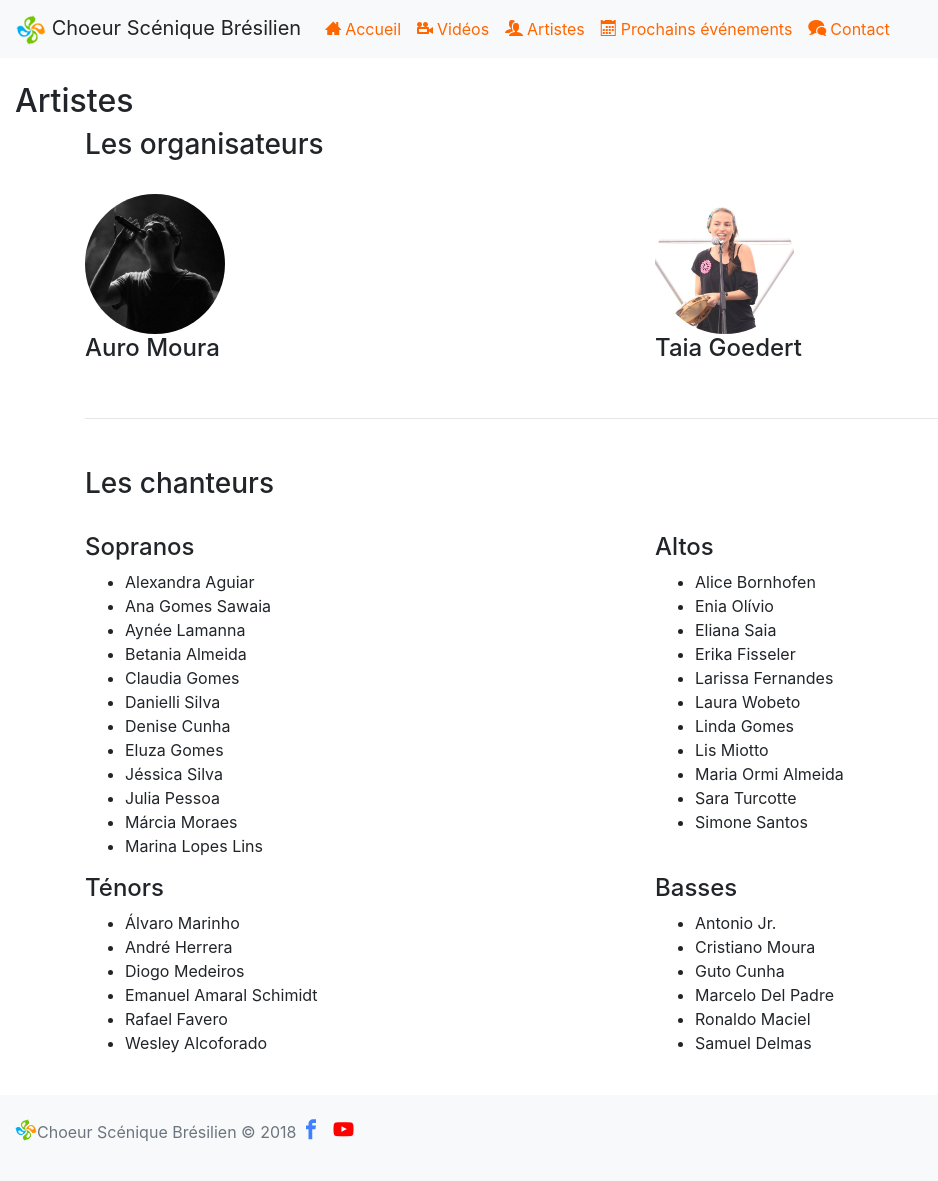
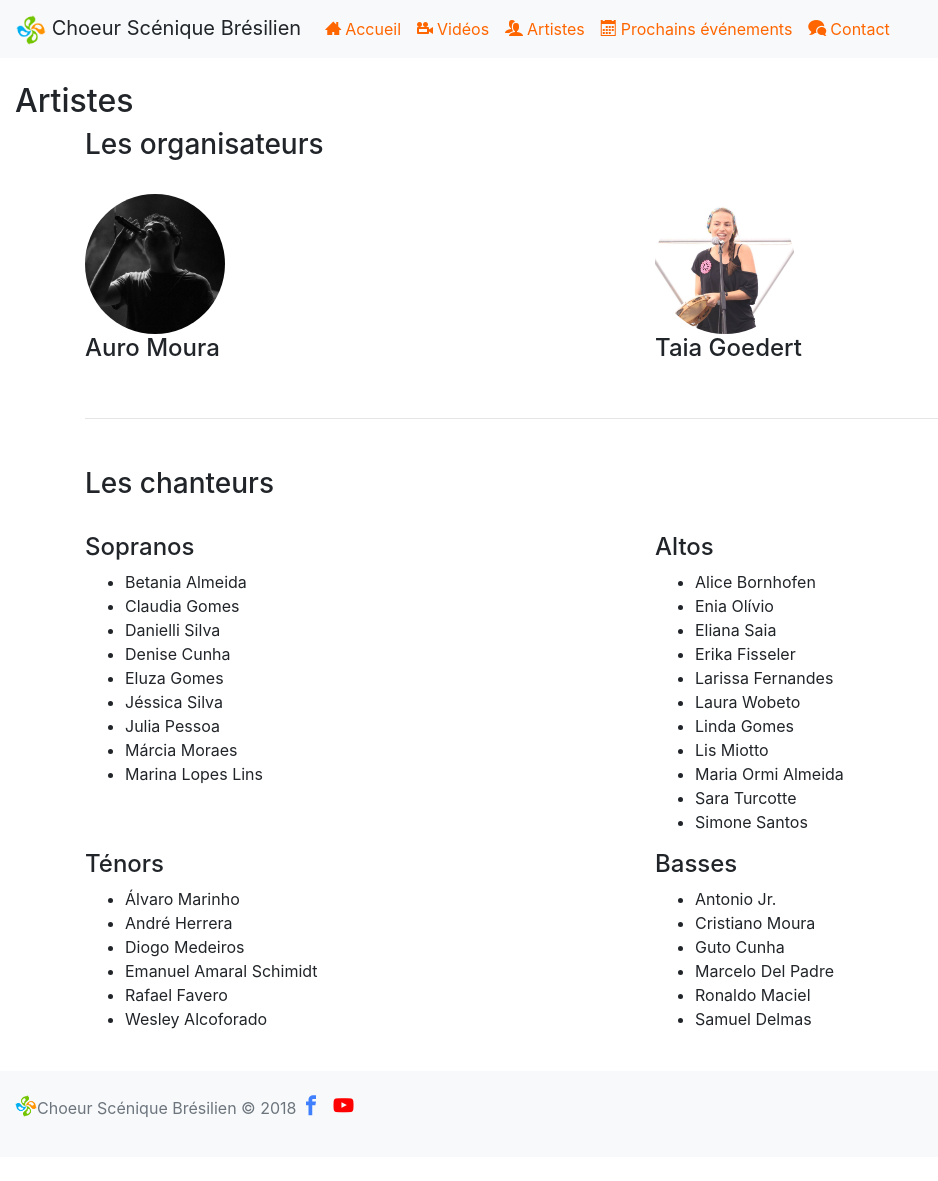
Before and after one commit to corocenicobrasileiro/corocenicobrasileiro.github.io, a Jekyll site: the page built from artistes.html, in a window 1280 px wide. Shown: the whole page, without its empty margins (0-938 px from the left). Built offline with Jekyll 4.4.1, drawn with Linux system fonts in a browser that asks for light colours; nearby versions of some CDN libraries; some web fonts are replaced; after the commit the page ends 1157 px from its top, so only the background shows below that.

Commit message:
Removendo sopranos que começam com a letra A
mais descrição pra ser bem prolixo

```diff
--- a/artistes.html
+++ b/artistes.html
@@ -22,9 +22,6 @@ layout: default
         <div class="col-lg">
             <h4>Sopranos</h4>
             <ul>
-                <li>Alexandra Aguiar</li>
-                <li>Ana Gomes Sawaia</li>
-                <li>Aynée Lamanna</li>
                 <li>Betania Almeida</li>
                 <li>Claudia Gomes</li>
                 <li>Danielli Silva</li>
```
